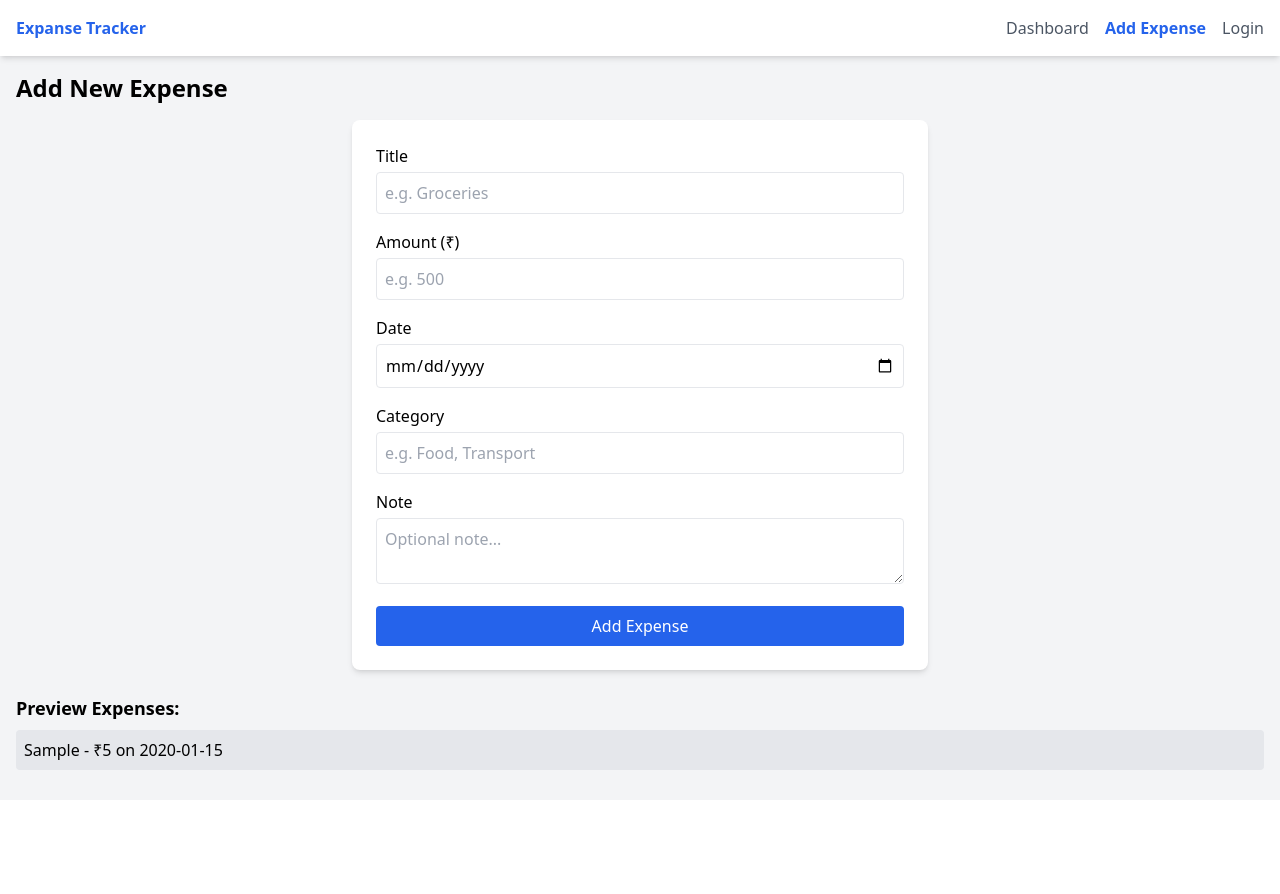
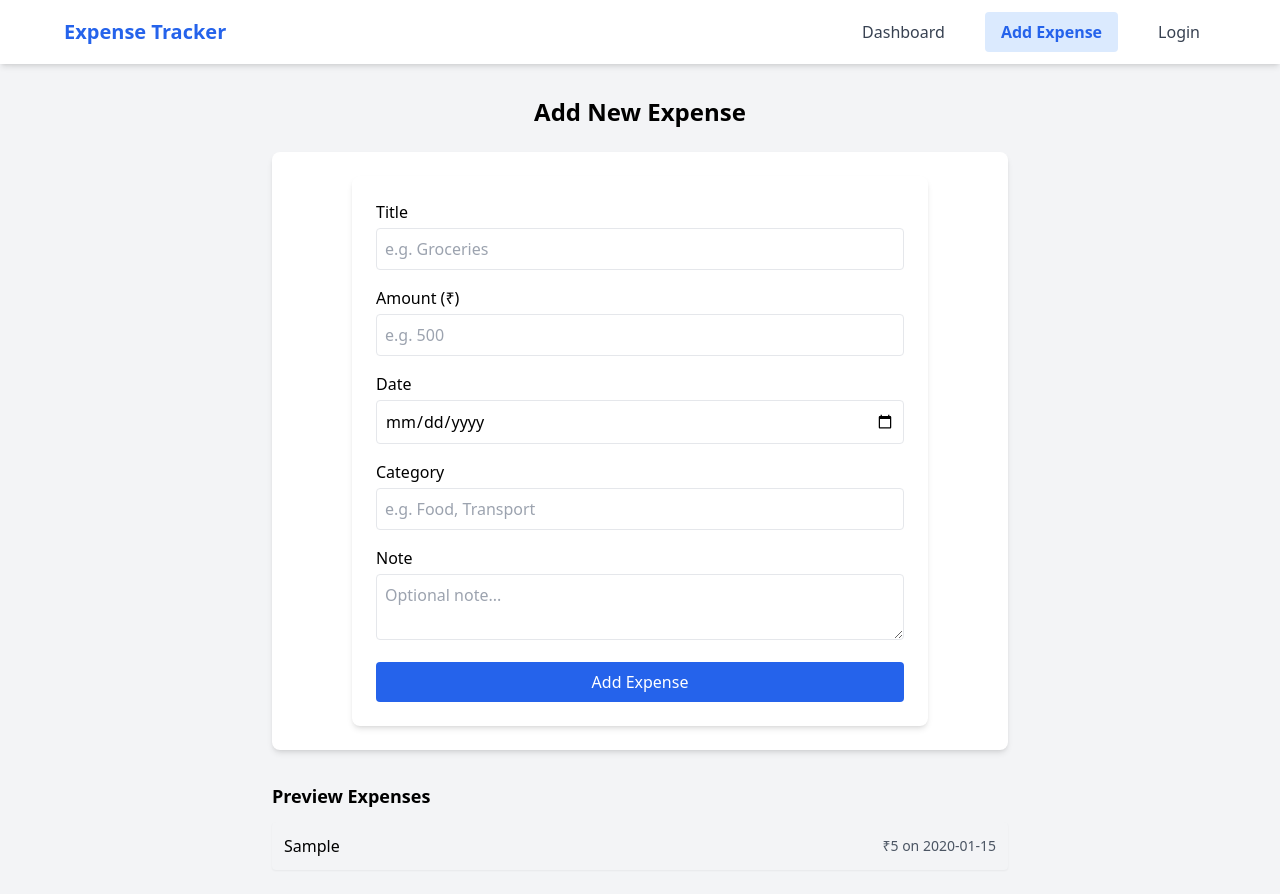
Before and after one commit to Akshaygohrava/Expense-Tracker, a React (Vite) app: page /add in a window 1280 px wide. Both pictures are taken after typing "Sample", "5", "2020-01-15", "Sample", "Sample" into the empty fields and a click on the button "Add Expense". Shown: the top 894 px of the page. Before the commit the page ends 800 px from the top, so only its background shows below. Built offline with nearby package versions, Linux system fonts and the light colour scheme.

Commit message:
Expense Tracker Application

```diff
--- a/package.json
+++ b/package.json
@@ -14,6 +14,7 @@
     "date-fns": "^4.1.0",
     "file-saver": "^2.0.5",
     "firebase": "^11.8.1",
+    "lucide-react": "^0.513.0",
     "papaparse": "^5.5.3",
     "react": "^19.1.0",
     "react-dom": "^19.1.0",
--- a/src/components/Navbar.jsx
+++ b/src/components/Navbar.jsx
@@ -1,28 +1,41 @@
+import { useState } from 'react';
 import { Link, NavLink } from 'react-router-dom';
-
+import { Menu, X } from 'lucide-react';
 
 const Navbar = () => {
-    return (
-        <>
-         <nav className="bg-white shadow-md p-4 flex justify-between item-center">
-            <h1 className="text-x1 font-bold text-blue-600">
-                Expanse Tracker
-            </h1>
-             <div className="space-x-4">
-          <NavLink to="/" className={({ isActive }) => isActive ? "text-blue-600 font-semibold" : "text-gray-600"}>
-            Dashboard
-          </NavLink>
-          <NavLink to="/add" className={({ isActive }) => isActive ? "text-blue-600 font-semibold" : "text-gray-600"}>
-            Add Expense
-          </NavLink>
-          <NavLink to="/login" className={({ isActive }) => isActive ? "text-blue-600 font-semibold" : "text-gray-600"}>
-            Login
-          </NavLink>
+  const [isOpen, setIsOpen] = useState(false);
+
+  const toggleMenu = () => setIsOpen(!isOpen);
+
+  const navLinkStyle = ({ isActive }) =>
+    isActive
+      ? 'text-blue-600 font-semibold block py-2 px-4 rounded bg-blue-100'
+      : 'text-gray-700 block py-2 px-4 rounded hover:bg-gray-100';
+
+  return (
+    <nav className="bg-white shadow-md px-4 py-3 sticky top-0 z-50">
+      <div className="max-w-6xl mx-auto flex justify-between items-center">
+        <h1 className="text-xl font-bold text-blue-600">Expense Tracker</h1>
+        <div className="sm:hidden">
+          <button onClick={toggleMenu} className="text-gray-600 focus:outline-none">
+            {isOpen ? <X size={24} /> : <Menu size={24} />}
+          </button>
         </div>
-         </nav>
-
-        </>
-    )
-}
+        <div className="hidden sm:flex space-x-6">
+          <NavLink to="/" className={navLinkStyle}>Dashboard</NavLink>
+          <NavLink to="/add" className={navLinkStyle}>Add Expense</NavLink>
+          <NavLink to="/login" className={navLinkStyle}>Login</NavLink>
+        </div>
+      </div>
+      {isOpen && (
+        <div className="sm:hidden mt-2 border-t pt-2">
+          <NavLink to="/" className={navLinkStyle} onClick={toggleMenu}>Dashboard</NavLink>
+          <NavLink to="/add" className={navLinkStyle} onClick={toggleMenu}>Add Expense</NavLink>
+          <NavLink to="/login" className={navLinkStyle} onClick={toggleMenu}>Login</NavLink>
+        </div>
+      )}
+    </nav>
+  );
+};
 
 export default Navbar;
--- a/src/pages/AddExpense.jsx
+++ b/src/pages/AddExpense.jsx
@@ -7,24 +7,30 @@ const AddExpense = () => {
   const handleAddExpense = (expense) => {
     const newExpense = {
       ...expense,
-      id: Date.now().toString(), // Unique ID
+      id: Date.now().toString(),
     };
     setExpenses((prev) => [...prev, newExpense]);
     console.log('New Expense:', newExpense);
   };
 
   return (
-    <div>
-      <h2 className="text-2xl font-bold mb-4">Add New Expense</h2>
-      <ExpenseForm onSubmit={handleAddExpense} />
-
-      {/* Preview List (temporary) */}
-      <div className="mt-6">
-        <h3 className="text-lg font-semibold mb-2">Preview Expenses:</h3>
+    <div className="max-w-3xl mx-auto p-4">
+      <h2 className="text-2xl font-bold text-center mb-6">Add New Expense</h2>
+      <div className="bg-white p-6 rounded-lg shadow-md">
+        <ExpenseForm onSubmit={handleAddExpense} />
+      </div>
+      <div className="mt-8">
+        <h3 className="text-lg font-semibold mb-3">Preview Expenses</h3>
         <ul className="space-y-2">
           {expenses.map((exp) => (
-            <li key={exp.id} className="bg-gray-200 p-2 rounded">
-              {exp.title} - ₹{exp.amount} on {exp.date}
+            <li
+              key={exp.id}
+              className="bg-gray-100 p-3 rounded shadow-sm flex justify-between items-center"
+            >
+              <span className="font-medium">{exp.title}</span>
+              <span className="text-sm text-gray-600">
+                ₹{exp.amount} on {exp.date}
+              </span>
             </li>
           ))}
         </ul>
--- a/src/pages/Dashboard.jsx
+++ b/src/pages/Dashboard.jsx
@@ -1,9 +1,24 @@
 const Dashboard = () => {
-    return (
-        <div>
-            <h2 className="text-2xl">DashBoard</h2>
+  return (
+    <div className="max-w-6xl mx-auto px-4 py-6">
+      <h2 className="text-2xl font-bold text-center mb-4">Dashboard</h2>
+      <div className="grid grid-cols-1 sm:grid-cols-2 lg:grid-cols-3 gap-4">
+        <div className="bg-white p-4 shadow-md rounded-lg text-center">
+          <h3 className="text-lg font-semibold">Total Expenses</h3>
+          <p className="text-xl font-bold text-blue-600">₹0.00</p>
         </div>
-    );
-}
+        <div className="bg-white p-4 shadow-md rounded-lg text-center">
+          <h3 className="text-lg font-semibold">Recent Transactions</h3>
+          <p className="text-gray-500">No recent data</p>
+        </div>
+        <div className="bg-white p-4 shadow-md rounded-lg text-center">
+          <h3 className="text-lg font-semibold">Monthly Overview</h3>
+          <p className="text-gray-500">Coming soon...</p>
+        </div>
+      </div>
+    </div>
+  );
+};
+
 export default Dashboard;
 // This is a simple Dashboard component
```
Also changed, not shown: 1 other file (tests, documents, lock files or other folders).
